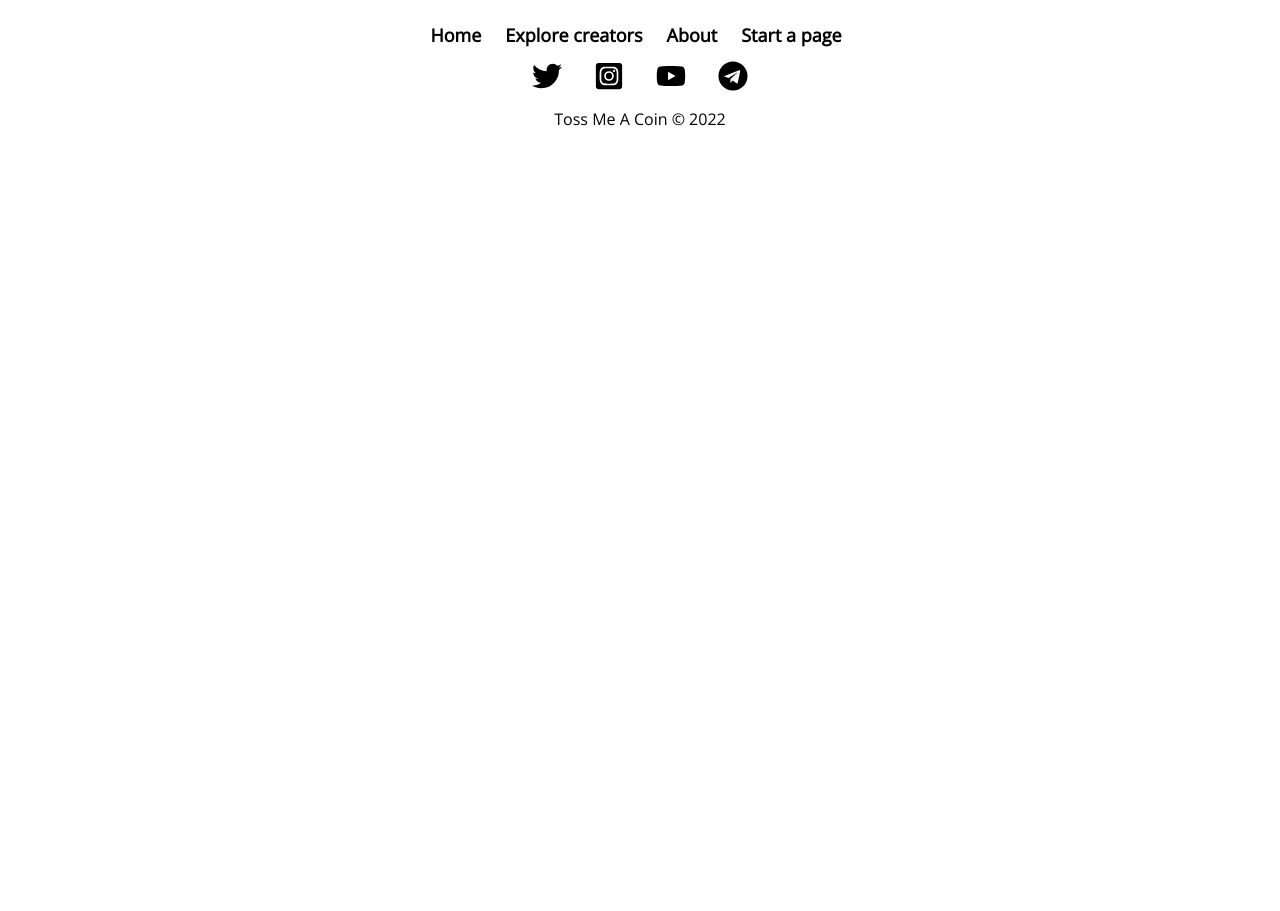
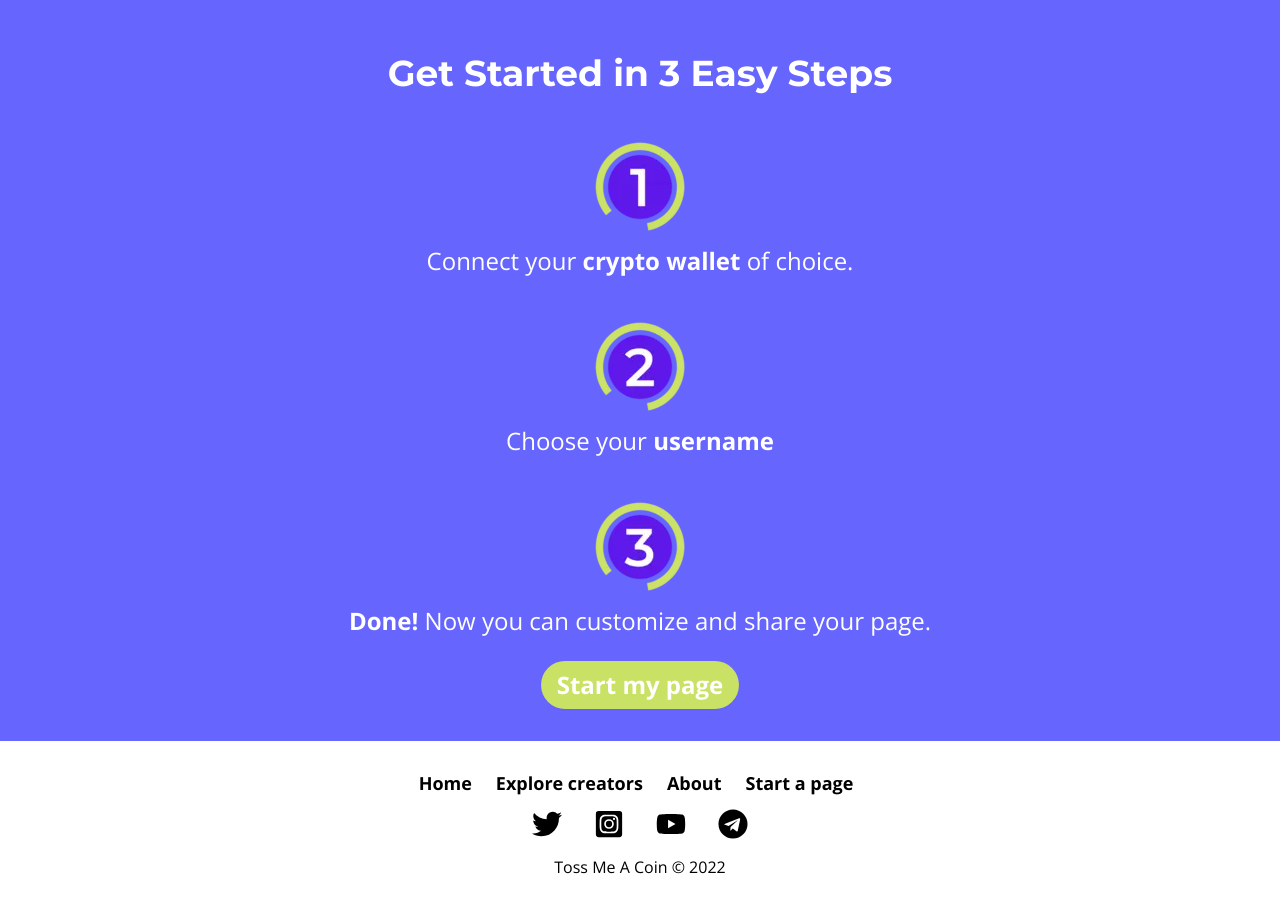
Before and after one commit to KrystianJonca/toss-me-a-coin, a Next.js app: page / in a window 1280 px wide. Shown: the part 2280-3191 px from the top of the page. Before the commit the page ends 2443 px from the top, so only its background shows below. Built offline with nearby package versions, Linux system fonts and the light colour scheme.

Commit message:
Added setup section

```diff
--- a/components/Setup/Setup.tsx
+++ b/components/Setup/Setup.tsx
@@ -0,0 +1,31 @@
+import React from 'react';
+
+import { SectionWrapper, Heading } from '../UI';
+import SetupStep from './SetupStep';
+
+const Setup: React.FC = () => {
+  return (
+    <div className="bg-[#6666ff] text-white py-4 shadow-sm">
+      <SectionWrapper id="setup">
+        <div className="flex flex-col items-center justify-evenly max-w-5xl mx-auto  text-center">
+          <Heading>Get Started in 3 Easy Steps</Heading>
+          <SetupStep imgSrc="/icons/Step1.webp">
+            Connect your <span className="font-bold">crypto wallet</span> of choice.
+          </SetupStep>
+          <SetupStep imgSrc="/icons/Step2.webp">
+            Choose your <span className="font-bold">username</span>
+          </SetupStep>
+          <SetupStep imgSrc="/icons/Step3.webp">
+            <span className="font-bold">Done!</span> Now you can customize and share your page.
+          </SetupStep>
+
+          <button className=" bg-gold hover:bg-white hover:text-darkBlue text-lg sm:text-xl md:text-2xl shadow-sm hover:shadow-xl font-bold py-2 px-4 rounded-full transition-all">
+            Start my page
+          </button>
+        </div>
+      </SectionWrapper>
+    </div>
+  );
+};
+
+export default Setup;
--- a/components/Setup/SetupStep.tsx
+++ b/components/Setup/SetupStep.tsx
@@ -0,0 +1,18 @@
+import React from 'react';
+import Image from 'next/image';
+
+interface SetupStepProps {
+  imgSrc: string;
+  readonly children: React.ReactNode;
+}
+
+const SetupStep: React.FC<SetupStepProps> = ({ children, imgSrc }) => {
+  return (
+    <div className="p-4 flex flex-col items-center justify-center">
+      <Image src={imgSrc} alt="Number Icon" width="100" height="100" />
+      <p className="font-medium text-xl sm:text-2xl py-2">{children}</p>
+    </div>
+  );
+};
+
+export default SetupStep;
--- a/components/index.ts
+++ b/components/index.ts
@@ -2,4 +2,4 @@ export { default as Layout } from './Layouts/Layout';
 export { default as Header } from './Header/Header';
 export { default as Info } from './Info/Info';
 export { default as Features } from './Features/Features';
-// export { default as Setup } from './Setup/Setup';
+export { default as Setup } from './Setup/Setup';
--- a/pages/index.tsx
+++ b/pages/index.tsx
@@ -1,7 +1,7 @@
 import type { NextPage } from 'next';
 import Head from 'next/head';
 
-import { Layout, Header, Info, Features } from '../components/';
+import { Layout, Header, Info, Features, Setup } from '../components/';
 
 const Home: NextPage = () => {
   return (
@@ -16,6 +16,7 @@ const Home: NextPage = () => {
         <Header />
         <Info />
         <Features />
+        <Setup />
       </Layout>
     </>
   );
--- a/styles/globals.css
+++ b/styles/globals.css
@@ -1,4 +1,4 @@
-@import url('https://fonts.googleapis.com/css2?family=Montserrat:wght@400;600;700&family=Open+Sans:ital,wght@0,300;0,400;1,300;1,400&display=swap');
+@import url('https://fonts.googleapis.com/css2?family=Montserrat:wght@400;600;700&family=Open+Sans:ital,wght@0,300;0,400;0,700;1,300;1,400&display=swap');
 
 @tailwind base;
 @tailwind components;
```
